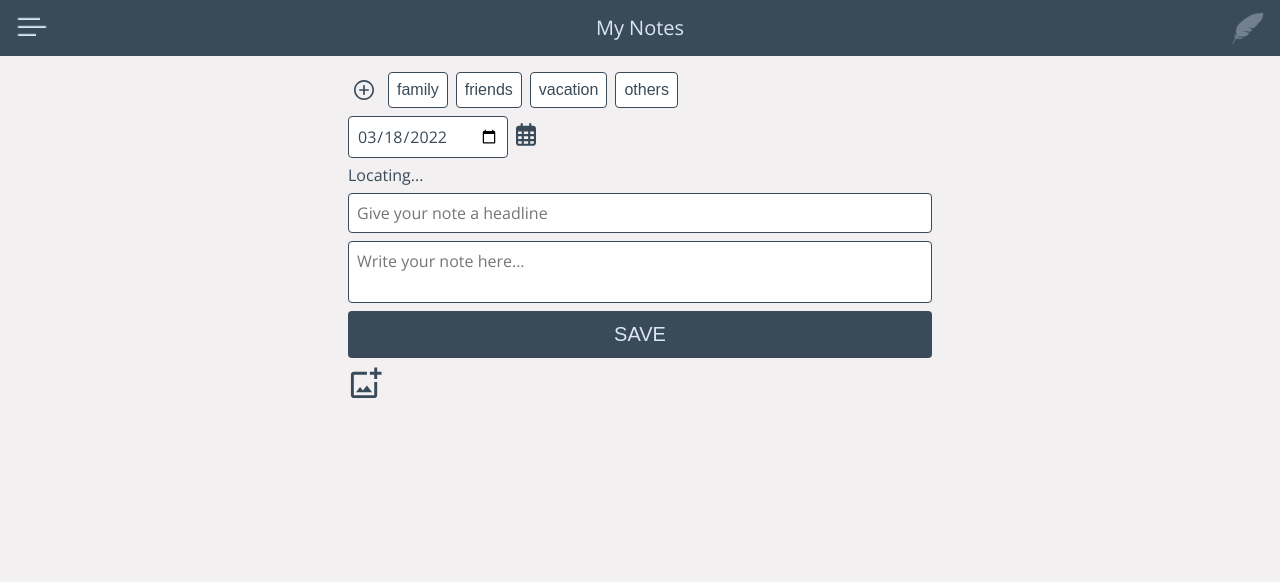
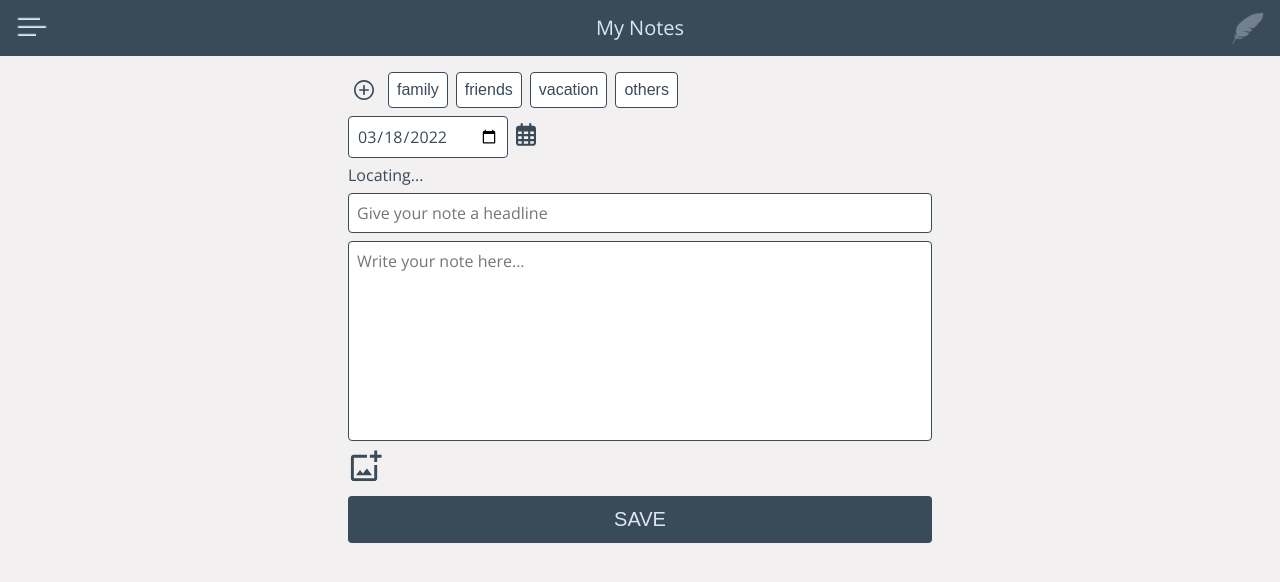
Before and after one commit to lalueders/capstone-project, a React (Create React App) app: page /add in a window 1280 px wide. Shown: the top 582 px of the page. Built offline with nearby package versions, Linux system fonts and the light colour scheme; no server answers.

Commit message:
Fix textarea height in form

```diff
--- a/src/components/AddNote.js
+++ b/src/components/AddNote.js
@@ -153,9 +153,9 @@ export default function AddNote({ addCategory, categories, setNotes, notes }) {
           placeholder="Write your note here..."
         />
         {errors.title?.message && <p>{errors.title?.message}</p>}
+        <ImageUpload setImage={setImage} image={image} />
         <StyledButton type="submit">SAVE</StyledButton>
       </StyledForm>
-      <ImageUpload setImage={setImage} image={image} />
     </Wrapper>
   );
 }
@@ -174,21 +174,15 @@ const Wrapper = styled.section`
 const StyledForm = styled.form`
   display: grid;
   gap: 0.5rem;
+  textarea {
+    height: 200px;
+  }
 `;
 
 const DateInput = styled.div`
   display: flex;
   align-items: center;
   gap: 0.5rem;
-
-  /* input[type='date'] {
-    padding: 1rem 0;
-    border: none;
-    border-radius: 0;
-    background: inherit;
-
-    outline: none;
-  } */
   svg {
     fill: #394a59;
     width: 20px;
--- a/src/components/EditNote.js
+++ b/src/components/EditNote.js
@@ -119,8 +119,15 @@ export default function EditNote({ updateNote, noteToEdit, addCategory, categori
           type="text"
           aria-label="text"
           placeholder="Write your note here..."
+          height="200px"
         />
         {errors.title?.message && <p>{errors.title?.message}</p>}
+        <ImageUpload
+          image={image}
+          setImage={setImage}
+          imageToEdit={imageToEdit}
+          setImageToEdit={setImageToEdit}
+        />
         <SubmitWrapper>
           <button type="button" onClick={() => navigate('/')}>
             CANCEL
@@ -128,12 +135,6 @@ export default function EditNote({ updateNote, noteToEdit, addCategory, categori
           <button type="submit">SAVE</button>
         </SubmitWrapper>
       </StyledForm>
-      <ImageUpload
-        image={image}
-        setImage={setImage}
-        imageToEdit={imageToEdit}
-        setImageToEdit={setImageToEdit}
-      />
     </Wrapper>
   );
 }
@@ -166,6 +167,9 @@ const StyledTags = styled.button`
 const StyledForm = styled.form`
   display: grid;
   gap: 0.5rem;
+  textarea {
+    height: 200px;
+  }
 `;
 
 const DateInput = styled.div`
```
